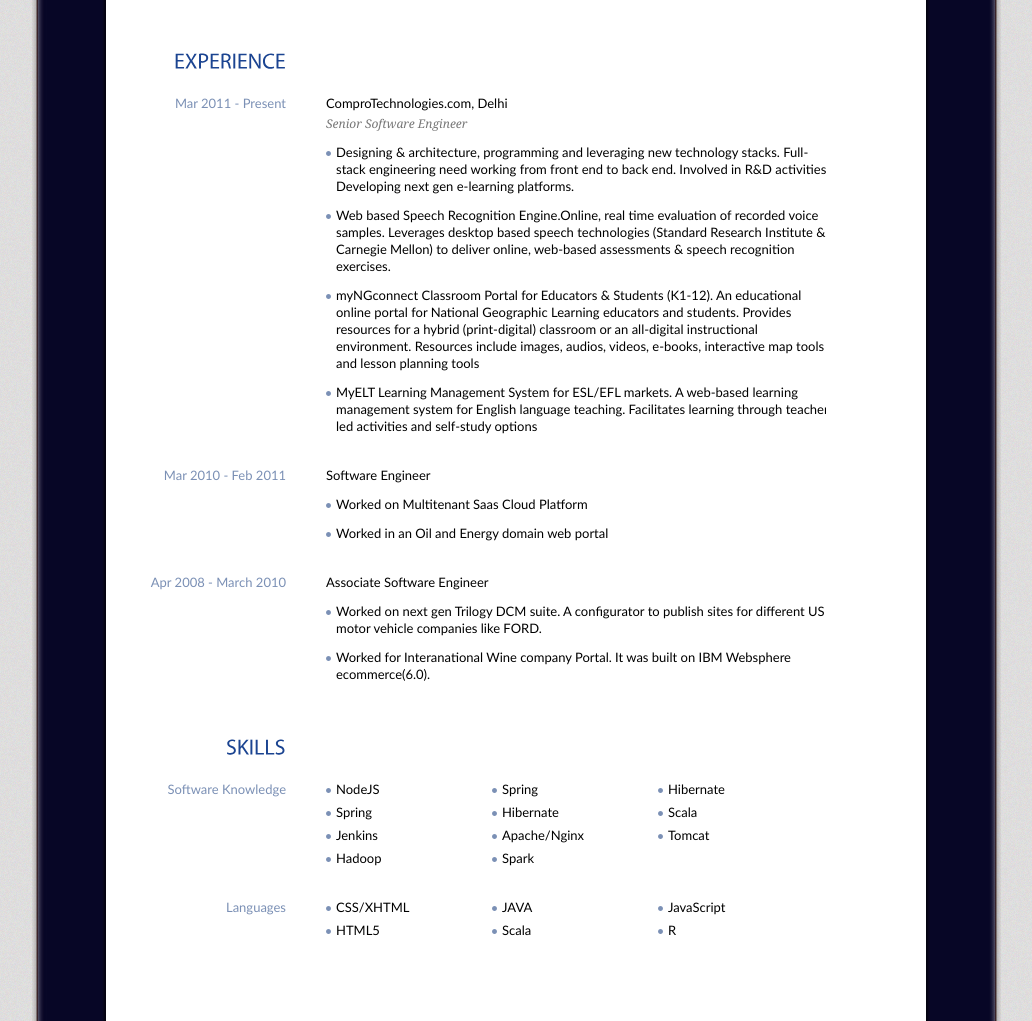
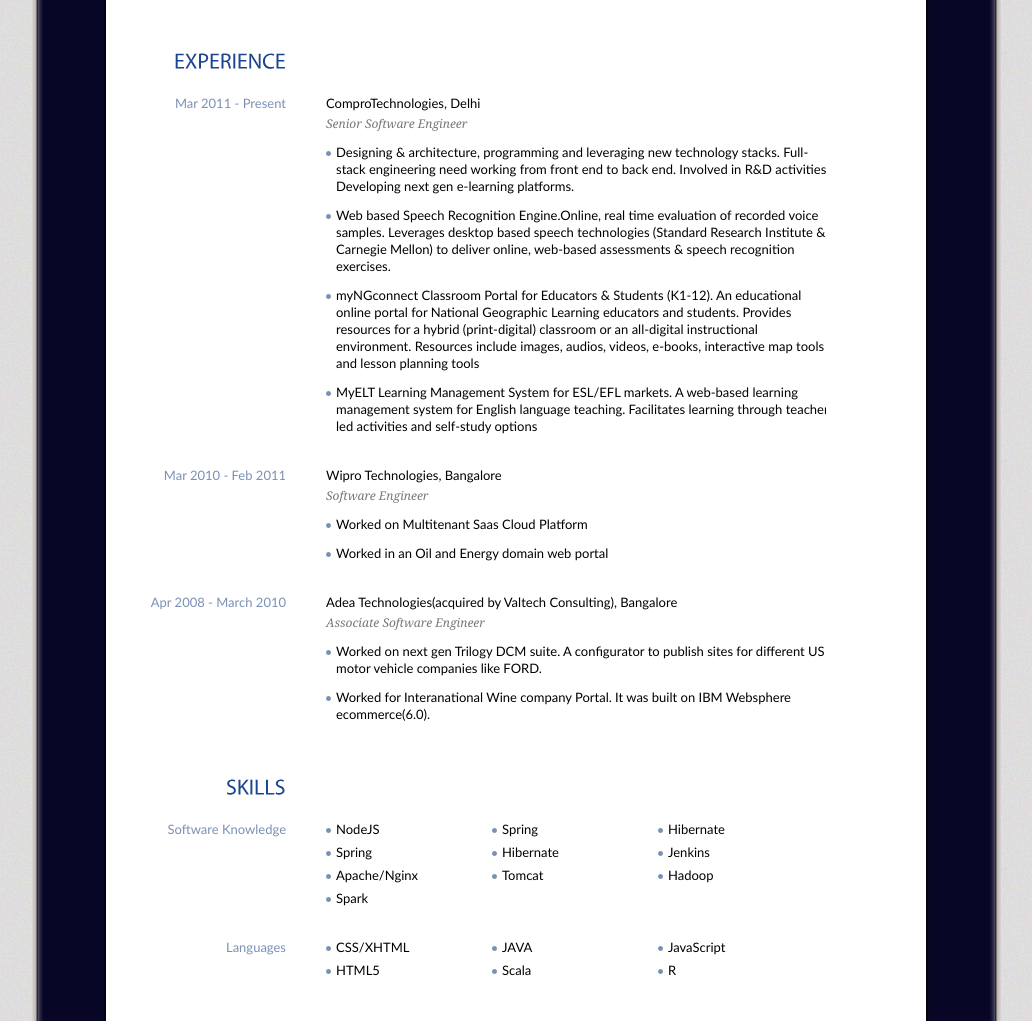
Before and after one commit to sachingill/sachingill.github.io, a plain HTML site: page index.html in a window 1280 px wide. Shown: the part 1152-2173 px from the top of the page, without its empty margins (124-1156 px from the left). Drawn offline with Linux system fonts and the light colour scheme.

Commit message:
Updating content mistakes.

```diff
--- a/index.html
+++ b/index.html
@@ -109,7 +109,7 @@
           <h2>EXPERIENCE</h2>
           <div class="content">
             <h3>Mar 2011 - Present</h3>
-            <p>ComproTechnologies.com, Delhi <br />
+            <p>ComproTechnologies, Delhi <br />
               <em>Senior Software Engineer</em></p>
             <ul class="info">
               <li>Designing & architecture, programming and  leveraging new technology stacks. Full-stack engineering need working from front end to back end. Involved in R&D activities.
@@ -123,7 +123,8 @@
           </div>
           <div class="content">
             <h3>Mar 2010 - Feb 2011</h3>
-            <p>Software Engineer</p>
+						<p>Wipro Technologies, Bangalore <br />
+							<em>Software Engineer</em></p>
             <ul class="info">
               <li>Worked on Multitenant Saas Cloud Platform </li>
               <li>Worked in an Oil and Energy domain web portal</li>
@@ -131,7 +132,8 @@
           </div>
 					<div class="content">
 						<h3>Apr 2008 - March 2010</h3>
-            <p>Associate Software Engineer</p>
+						<p>Adea Technologies(acquired by Valtech Consulting), Bangalore <br />
+							<em>Associate Software Engineer</em></p>
             <ul class="info">
               <li>Worked on next gen Trilogy DCM suite. A configurator to publish sites for different US motor vehicle companies like FORD. </li>
               <li>Worked for Interanational Wine company Portal. It was built on IBM Websphere ecommerce(6.0).</li>
@@ -150,7 +152,6 @@
               <li>Hibernate</li>
               <li>Spring</li>
               <li>Hibernate</li>
-              <li>Scala</li>
               <li>Jenkins</li>
               <li>Apache/Nginx</li>
               <li>Tomcat</li>
```
